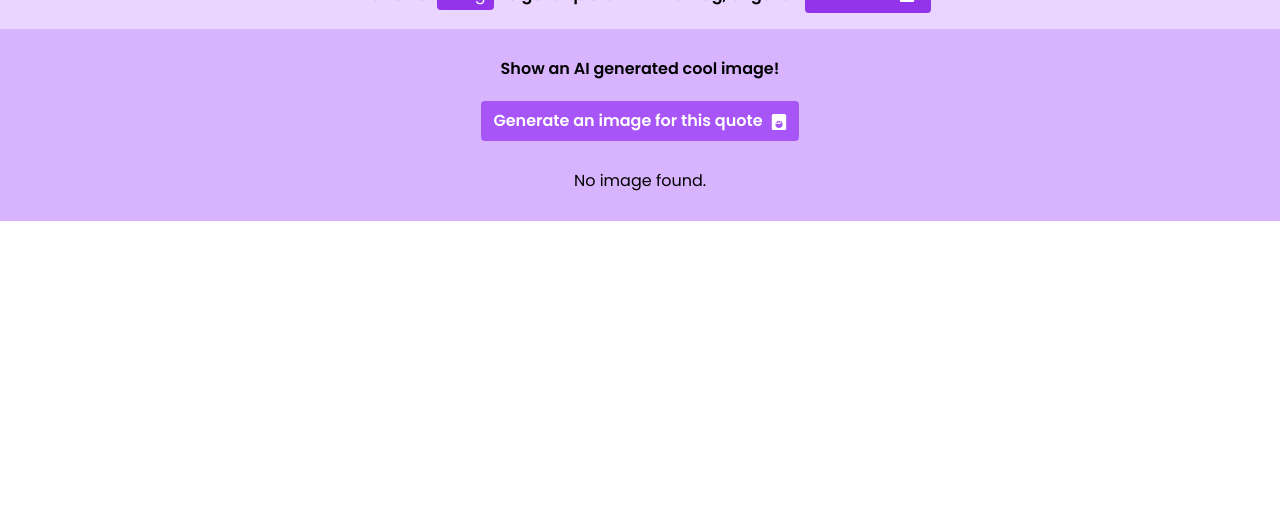
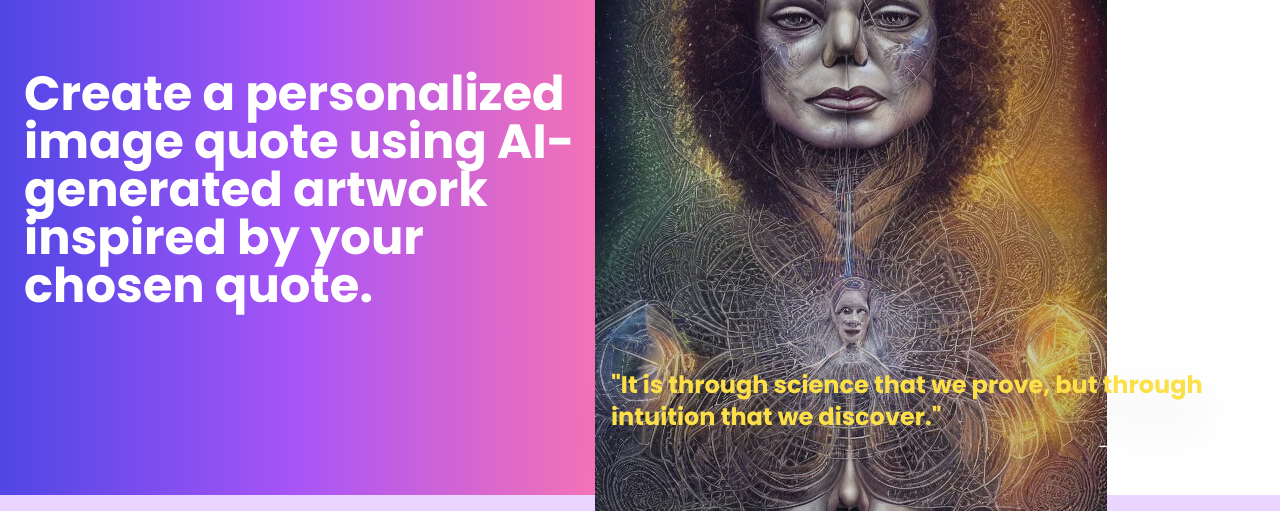
Before and after one commit to Nick-h4ck3r/quoteverse, a Next.js app: page / in a window 1280 px wide. Shown: the part 179-690 px from the top of the page. Built offline with nearby package versions, Linux system fonts and the light colour scheme; no server answers.

Commit message:
added hero section

```diff
--- /dev/null
+++ b/components/Hero.tsx
@@ -0,0 +1,37 @@
+import React from "react";
+
+type Props = {};
+
+function Hero({}: Props) {
+  return (
+    <div className="h-[610px] flex">
+      <div className="w-[595px] items-center justify-center flex bg-gradient-to-r from-indigo-600 via-purple-500 to-pink-400">
+        <h1 className="px-3 font-bold text-5xl text-white pl-6">
+          Create a personalized image quote using AI-generated artwork inspired
+          by your chosen quote.
+        </h1>
+      </div>
+
+      <div className="h-full">
+        <div className="flex-col flex absolute font-bold text-2xl px-4 text-yellow-300 bottom-40 z-20">
+          <span className="drop-shadow-2xl">
+            "It is through science that we prove, but through intuition that we
+            discover."
+          </span>
+          <span className="text-white font-normal text-lg italic text-end pr-5">
+            - Henri Poincaré
+          </span>
+        </div>
+        <div className="bg-gray-800">
+          <img
+            src="/heroImage.jpg"
+            className="object-contain h-full opacity-80"
+            alt=""
+          />
+        </div>
+      </div>
+    </div>
+  );
+}
+
+export default Hero;
--- a/pages/index.tsx
+++ b/pages/index.tsx
@@ -3,6 +3,7 @@ import Image from "next/image";
 import Header from "@/components/Header";
 import Quote from "@/components/Quote";
 import LexicaImage from "@/components/LexicaImage";
+import Hero from "@/components/Hero";
 
 export default function Home() {
   return (
@@ -15,6 +16,7 @@ export default function Home() {
       </Head>
 
       <Header />
+      <Hero />
       <Quote />
     </>
   );
```
Also changed, not shown: public/heroImage.jpg (added).
